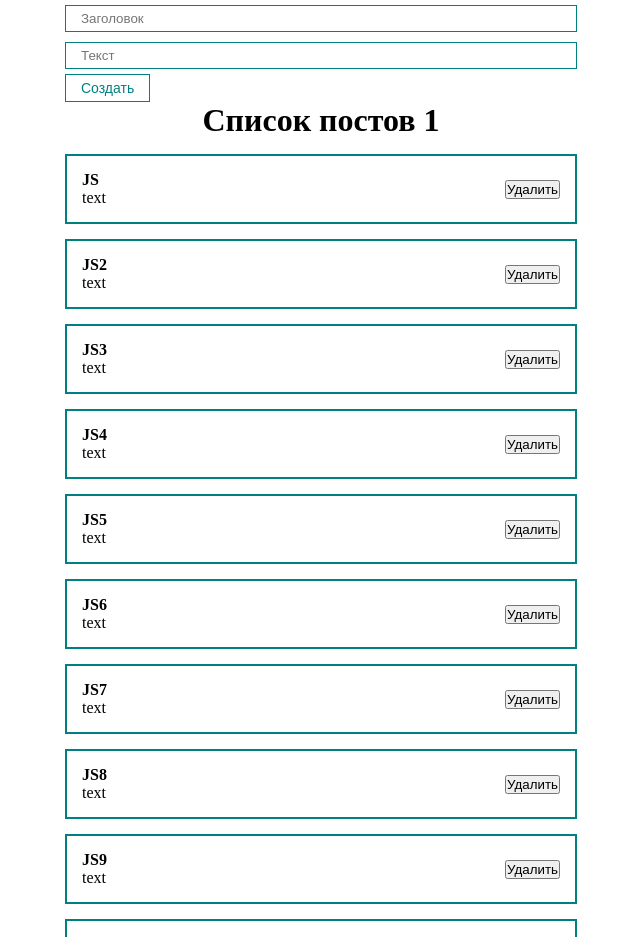
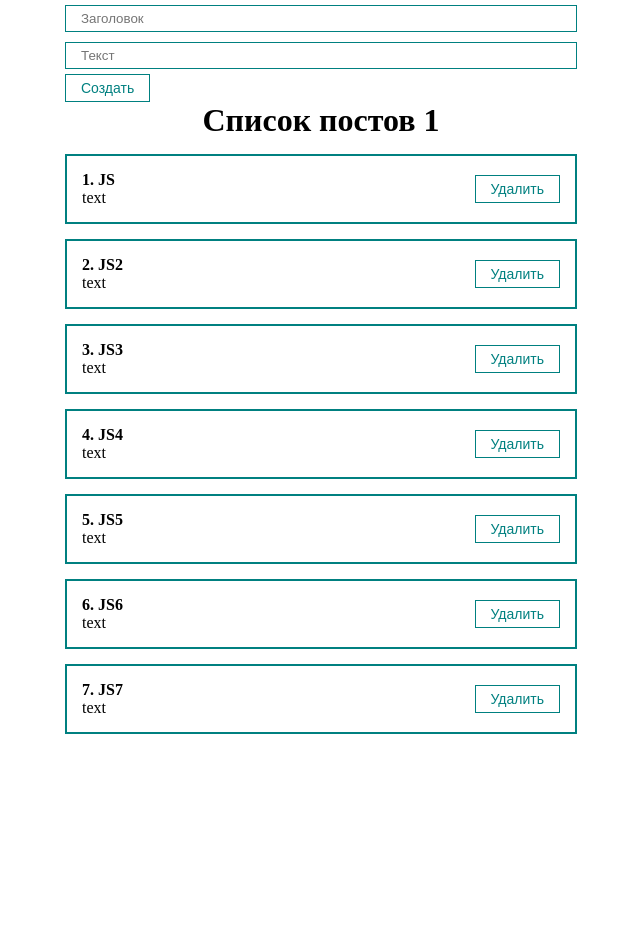
Before and after one commit to AndreyCodder/ToDoServer, a React (Create React App) app in the folder to-do-web-client/: page / in a window 1280 px wide. Shown: the top 937 px of the page, without its empty margins (319-959 px from the left). After the commit the page ends 800 px from the top, so only its background shows below. Built offline with nearby package versions, Linux system fonts and the light colour scheme.

Commit message:
Add and Remove posts

```diff
--- a/to-do-web-client/src/App.js
+++ b/to-do-web-client/src/App.js
@@ -1,5 +1,6 @@
 import React, { useRef, useState } from 'react';
 import Counter from './components/Counter';
+import PostForm from './components/PostForm';
 import PostList from './components/PostList';
 import MyButton from './components/UI/Buttons/MyButton';
 import MyInput from './components/UI/input/MyInput';
@@ -13,48 +14,28 @@ function App() {
         { id: 14, title: "JS4", body: { text: "text", style: "" } },
         { id: 15, title: "JS5", body: { text: "text", style: "" } },
         { id: 16, title: "JS6", body: { text: "text", style: "" } },
-        { id: 17, title: "JS7", body: { text: "text", style: "" } },
-        { id: 18, title: "JS8", body: { text: "text", style: "" } },
-        { id: 19, title: "JS9", body: { text: "text", style: "" } },
-        { id: 2, title: "JS10", body: { text: "text", style: "" } },
-        { id: 3, title: "JS11", body: { text: "text", style: "" } },
-        { id: 4, title: "JS12", body: { text: "text", style: "" } }
+        { id: 17, title: "JS7", body: { text: "text", style: "" } }
     ]);
 
-    const [title, setTitle] = useState('');
-    const inputBody = useRef();
+    const createPost = (newPost) => {
+        setPosts([...posts, newPost])
+    }
 
-    const addNewPost = (e) => {
-        e.preventDefault();
-        //inputBody.current.value
-        const newPost = {
-            id: Date.now(),
-            title,
-            body: {
-                text: inputBody.current.value,
-                style: "red"
-            }
-        }
-        setPosts([...posts,newPost])
+    const removePost = (post) => {
+        setPosts(posts.filter(p => p.id !== post.id))
     }
 
     return (
         <div>
-            <form>
-                <MyInput
-                    value={title}
-                    onChange={e => setTitle(e.target.value)}
-                    type="text"
-                    placeholder="Заголовок"
-                />
-                <MyInput
-                    type="text"
-                    placeholder="Текст"
-                    ref={inputBody}
-                />
-                <MyButton onClick={addNewPost}>Создать</MyButton>
-            </form>
-            <PostList posts={posts} title={'Список постов 1'} />
+            <PostForm create={createPost} />
+            {posts.length !== 0
+                ?
+                <PostList remove={removePost} posts={posts} title={'Список постов 1'} />
+                :
+                <h1 style={{textAlign: 'center'} }>
+                    Постов нет
+                </h1>
+            }
         </div>
 
     );
--- /dev/null
+++ b/to-do-web-client/src/components/PostForm.jsx
@@ -0,0 +1,38 @@
+import React, { useRef, useState } from 'react';
+import MyButton from './UI/Buttons/MyButton';
+import MyInput from './UI/input/MyInput';
+
+const PostForm = (props) => {
+
+    const [post, setPost] = useState({title: '', body: { text: "" }});
+
+    const addNewPost = (e) => {
+        e.preventDefault();
+        //inputBody.current.value
+        const newPost = {
+            ...post, id: Date.now()
+        }
+        props.create(newPost);
+        setPost({title: '', body: { text: "" }})
+    }
+
+    return (
+        <form>
+            <MyInput
+                value={post.title}
+                onChange={e => setPost({ ...post, title: e.target.value })}
+                type="text"
+                placeholder="Заголовок"
+            />
+            <MyInput
+                value={post.body.text}
+                onChange={e => setPost({ ...post, body: { text: e.target.value, style: "red" } })}
+                type="text"
+                placeholder="Текст"
+            />
+            <MyButton onClick={addNewPost}>Создать</MyButton>
+        </form>
+    );
+};
+
+export default PostForm;
--- a/to-do-web-client/src/components/PostItem.jsx
+++ b/to-do-web-client/src/components/PostItem.jsx
@@ -1,17 +1,18 @@
 import React from 'react';
+import MyButton from './UI/Buttons/MyButton';
 
 const PostItem = (props) => {
 
     return (
         <div className="post">
             <div className="post_content">
-                <strong>{props.post.title}</strong>
+                <strong>{props.number}. {props.post.title}</strong>
                 <div className={props.post.body.style }>
                     {props.post.body.text }
                 </div>
             </div>
             <div className="post_btn">
-                <button>Удалить</button>
+                <MyButton onClick={() => props.remove(props.post)}>Удалить</MyButton>
             </div>
         </div>
     )
--- a/to-do-web-client/src/components/PostList.jsx
+++ b/to-do-web-client/src/components/PostList.jsx
@@ -8,8 +8,8 @@ const PostList = (props) => {
             <h1 style={{textAlign: 'center'} }>
                 { props.title }
             </h1>
-            {props.posts.map((p) =>
-                <PostItem post={p} key={p.id}  />
+            {props.posts.map((p, index) =>
+                <PostItem remove={props.remove} number={index+1} post={p} key={p.id}  />
             )}
         </div>
     )
--- a/to-do-web-client/src/components/UI/input/MyInput.jsx
+++ b/to-do-web-client/src/components/UI/input/MyInput.jsx
@@ -3,7 +3,7 @@ import css from './MyInput.module.css'
 
 const MyInput = React.forwardRef((props,ref) => {
     return (
-        <input ref={ref} className={css.myInput} {...props} />
+        <input className={css.myInput} {...props} />
     );
 });
 
```
